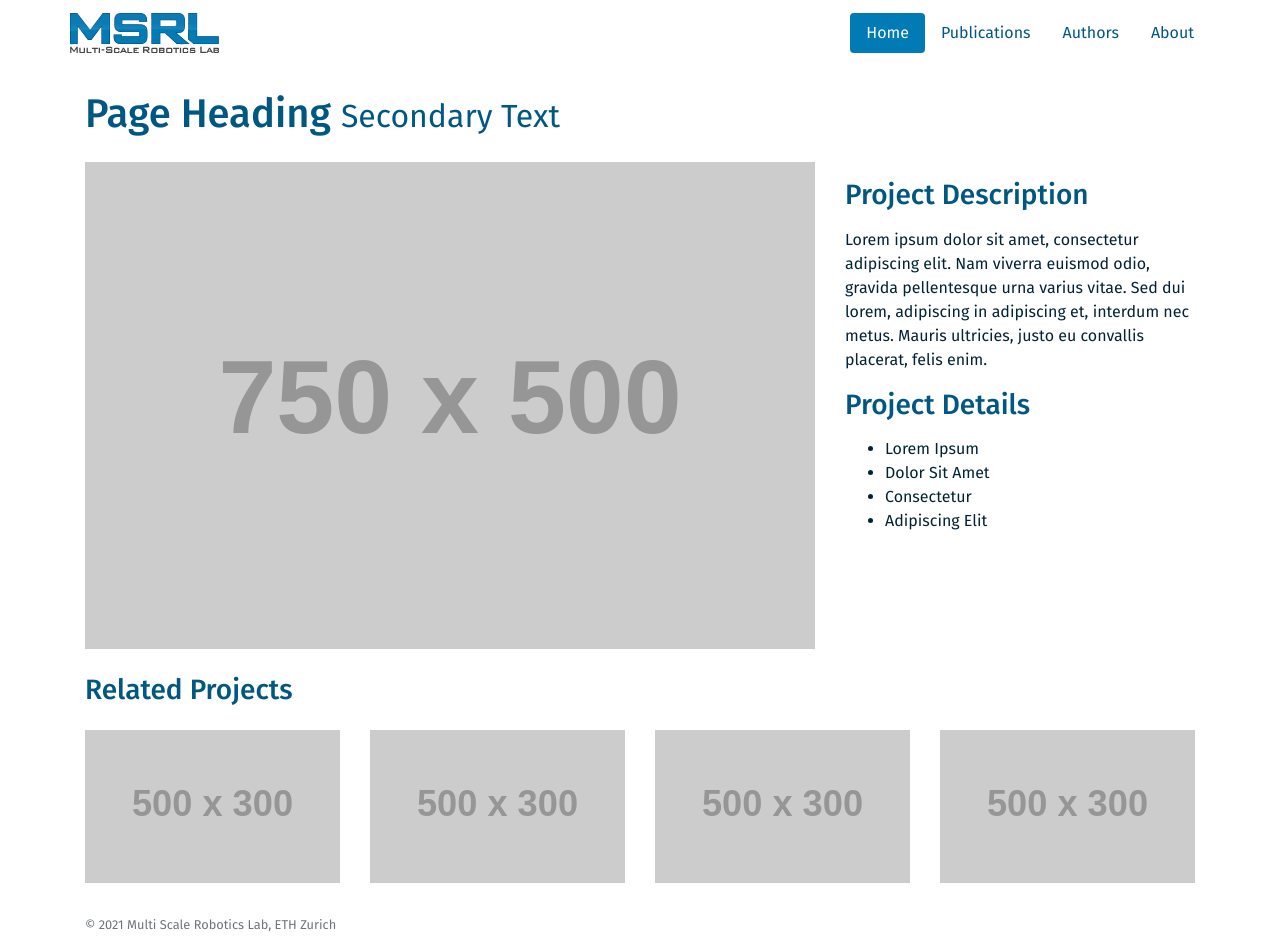
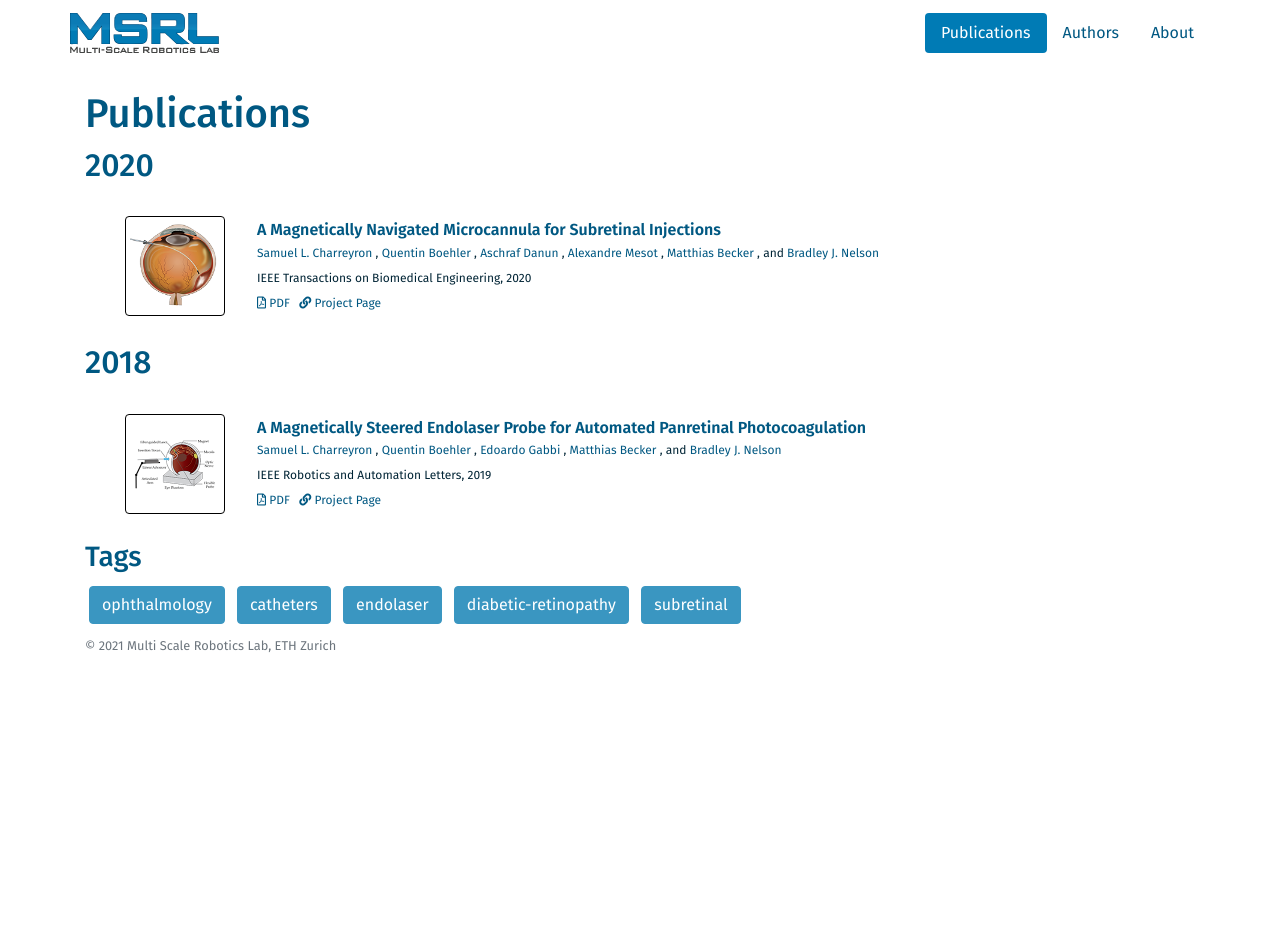
Before and after one commit to ethz-msrl/MSRL_Publications, a Jekyll site: the page built from index.markdown, in a window 1280 px wide. Built offline with Jekyll 4.4.1, drawn with Linux system fonts in a browser that asks for light colours; after the commit the page ends 900 px from its top, so only the background shows below that.

Commit message:
changed the index page to be publications page

```diff
--- a/_data/navigation.yml
+++ b/_data/navigation.yml
@@ -1,7 +1,7 @@
-- text: Home
+- text: Publications
   url: /
-- text: Publications
-  url: /publications.html
+    #- text: Publications
+    #  url: /publications.html
 - text: Authors
   url: /authors.html
 - text: About
--- a/_layouts/authors.html
+++ b/_layouts/authors.html
@@ -1,5 +1,7 @@
 ---
 layout: default
+title: Authors
+permalink: /authors/
 ---
 
 <h1 class="mt-4">Authors</h1>
--- a/index.html
+++ /dev/null
@@ -1,50 +0,0 @@
----
-layout: default
-title: Home
----
-
-<h1 class="my-4">Page Heading
-  <small>Secondary Text</small>
-</h1>
-
-<div class="row">
-  <div class="col-md-8">
-    <img class="img-fluid" src="http://placehold.it/750x500" alt="">
-  </div>
-  <div class="col-md-4">
-    <h3 class="my-3">Project Description</h3>
-    <p>Lorem ipsum dolor sit amet, consectetur adipiscing elit. Nam viverra euismod odio, gravida pellentesque urna varius vitae. Sed dui lorem, adipiscing in adipiscing et, interdum nec metus. Mauris ultricies, justo eu convallis placerat, felis enim.</p>
-    <h3 class="my-3">Project Details</h3>
-    <ul>
-      <li>Lorem Ipsum</li>
-      <li>Dolor Sit Amet</li>
-      <li>Consectetur</li>
-      <li>Adipiscing Elit</li>
-    </ul>
-  </div>
-</div>
-
-<h3 class="my-4">Related Projects</h3>
-
-<div class="row">
-  <div class="col-md-3 col-sm-6 mb-4">
-    <a href="#">
-      <img class="img-fluid" src="http://placehold.it/500x300" alt="">
-    </a>
-  </div>
-  <div class="col-md-3 col-sm-6 mb-4">
-    <a href="#">
-      <img class="img-fluid" src="http://placehold.it/500x300" alt="">
-    </a>
-  </div>
-  <div class="col-md-3 col-sm-6 mb-4">
-    <a href="#">
-      <img class="img-fluid" src="http://placehold.it/500x300" alt="">
-    </a>
-  </div>
-  <div class="col-md-3 col-sm-6 mb-4">
-    <a href="#">
-      <img class="img-fluid" src="http://placehold.it/500x300" alt="">
-    </a>
-  </div>
-</div>
```
Also changed, not shown: index.markdown (renamed from publications.markdown).
